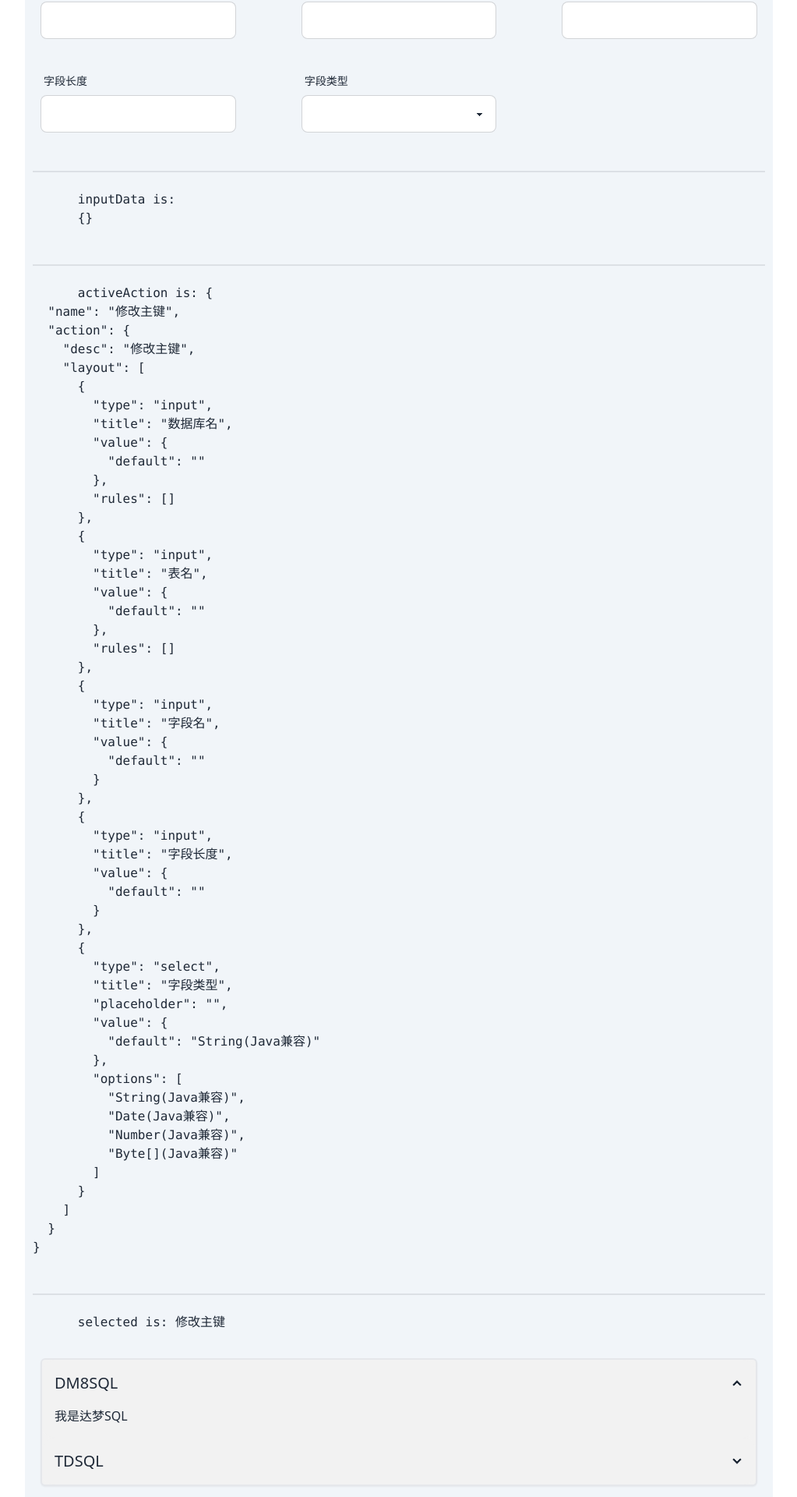
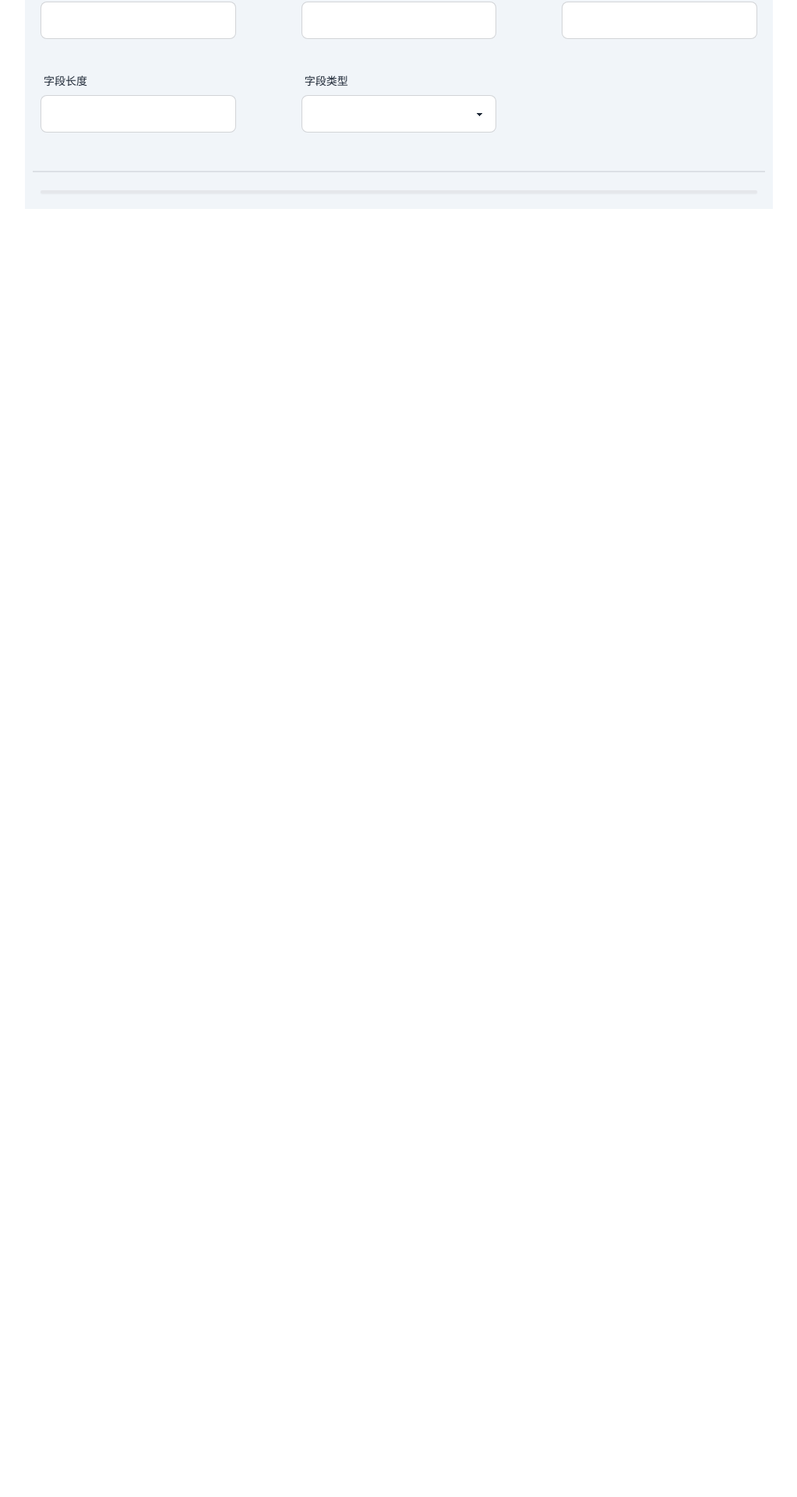
Before and after one commit to HikawaLee/sql-convert-main, a Vue app: page / in a window 1280 px wide. Shown: the part 128-2048 px from the top of the page at 78% size, without its empty margins (128-1151 px from the left). After the commit the page ends 800 px from the top, so only its background shows below. Built offline with nearby package versions, Linux system fonts and the light colour scheme.

Commit message:
:sparkles: 测试脚本生成逻辑

```diff
--- a/src/components/ActionConfig.js
+++ b/src/components/ActionConfig.js
@@ -159,7 +159,18 @@ const actions = [
                 },
                 "rules": [], //校验规则, 待定
             },
-
+            {
+                "type": "input",
+                "title": "表名",
+                "required": {
+                    "message": "请填入表名, 例如: test, 注意: 请勿输入中文",
+                },
+                "value": {
+                    "type": String,
+                    "default": "",
+                },
+                "rules": [],
+            },
             {
                 "type": "input",
                 "title": "字段名",
--- a/src/components/Output.vue
+++ b/src/components/Output.vue
@@ -1,26 +1,33 @@
 <template>
+  <template v-for="(sql, index) in props.sqlList">
     <div class="collapse collapse-arrow bg-base-200">
       <input type="radio" name="my-accordion-2" checked="checked" />
       <div class="collapse-title text-xl font-medium">
-    DM8SQL
+        {{sql.dbType}}
       </div>
       <div class="collapse-content">
-    <p>我是达梦SQL</p>
+        <p>
+          {{sql}}
+        </p>
       </div>
     </div>
-<div class="collapse collapse-arrow bg-base-200">
-  <input type="radio" name="my-accordion-2" />
-  <div class="collapse-title text-xl font-medium">
-    TDSQL
-  </div>
-  <div class="collapse-content" >
-    <p>我是TDSQL</p>
-  </div>
-</div>
+  </template>
+<!--<div class="collapse collapse-arrow bg-base-200">-->
+<!--  <input type="radio" name="my-accordion-2" /> -->
+<!--  <div class="collapse-title text-xl font-medium">-->
+<!--    TDSQL-->
+<!--  </div>-->
+<!--  <div class="collapse-content" > -->
+<!--    <p>我是TDSQL</p>-->
+<!--  </div>-->
+<!--</div>-->
 </template>
 
 <script setup>
 
+  const props = defineProps({
+    sqlList: Array
+  });
 </script>
 
 <style lang="scss" scoped>
--- /dev/null
+++ b/src/scripts/sqlbuilder.js
@@ -0,0 +1,93 @@
+
+// 根据给定的参数生成不同的数据库sql，用于添加列，支持事务, 例如参数为：
+//    inputData is:
+//       {
+//   "Lg_X6iWRgV": { // 该字段的id, 用于获取label和selected, 是随机生成的, 用于区分不同的字段, 在这里没有实际意义, 脚本中需要注意不要硬编码
+//     "label": "是否大表",
+//     "selected": "否"
+//   },
+//   "xfuzUAkckV": {
+//     "label": "数据库名",
+//     "selected": "test_db"
+//   },
+//   "MeBubCr0R6": {
+//     "label": "表名",
+//     "selected": "test_user"
+//   },
+//   "WbY5RxAoI_": {
+//     "label": "字段名",
+//     "selected": "user_id"
+//   },
+//   "8QEinkw75f": {
+//     "label": "测试多个多选框",
+//     "selected": []
+//   },
+//   "cTObeeChoc": {
+//     "label": "目标数据库",
+//     "selected": [
+//       "达梦",
+//       "TD SQL"
+//     ]
+//   },
+//   "EApf8knouk": {
+//     "label": "字段长度",
+//     "selected": "20"
+//   },
+//   "v8Ak3W05Q3": {
+//     "label": "字段类型",
+//     "selected": "String(Java兼容)"
+//   }
+// }
+
+// 返回的sql为：
+//    [
+//   "ALTER TABLE test_db.test_user ADD COLUMN user_id VARCHAR(20);"
+// ]
+
+// 该脚本的目的是为了生成sql，所以不需要考虑sql注入问题，但是需要考虑sql的正确性，例如字段类型和长度的匹配，以及事务的处理
+function generateSQL(inputData) {
+    // 遍历 inputData，整理出我们需要的信息
+    const result = [];
+    let info = {};
+    for (let id in inputData) {
+        info[inputData[id].label] = inputData[id].selected;
+    }
+
+    // 准备基础SQL语句
+    let sqlBase = `ALTER TABLE ${info['数据库名']}.${info['表名']} ADD COLUMN ${info['字段名']} ${getType(info['字段类型'], info['字段长度'])}`;
+
+
+    // 根据不同数据库类型，返回不同的SQL语句
+    if (info['目标数据库'].includes('达梦')) {
+        let dmSql = `BEGIN WMSYS.WM_concat('${sqlBase}'); COMMIT; END;`;
+        console.log('达梦数据库SQL：', dmSql);
+        result.push({
+            sql: dmSql,
+            dbType: '达梦'
+        });
+    }
+    if (info['目标数据库'].includes('TD SQL')) {
+        let tdSql = `BEGIN TRANSACTION; ${sqlBase} COMMIT; ROLLBACK;`;
+        console.log('TD SQL数据库SQL：', tdSql);
+        result.push({
+            sql: tdSql,
+            dbType: 'TD SQL'
+        });
+    }
+
+    // 返回SQL语句
+    return result;
+}
+
+// 获取字段类型SQL表示
+// 这个只是一个示例，你可能需要考虑更多的数据类型，并处理好每种类型的数据长度
+function getType(type, len) {
+    switch(type) {
+        case 'String(Java兼容)':
+            return `VARCHAR(${len});`;
+        // ......
+    }
+}
+
+
+export default generateSQL;
--- a/src/views/Main.vue
+++ b/src/views/Main.vue
@@ -44,31 +44,31 @@
 
 
   <div class="divider"></div>
-  <div>
-    <pre>
-      inputData is:
-      {{ JSON.stringify(inputData, null, 2) }}
-    </pre>
-  </div>
-  <div>
+<!--  <div>-->
+<!--    <pre>-->
+<!--      inputData is:-->
+<!--      {{ JSON.stringify(inputData, null, 2) }}-->
+<!--    </pre>-->
+<!--  </div>-->
+<!--  <div>-->
 
-    <div class="divider"></div>
+<!--    <div class="divider"></div>-->
 
-    <pre>
-      activeAction is: {{ activeAction }}
-    </pre>
+<!--    <pre>-->
+<!--      activeAction is: {{ activeAction }}-->
+<!--    </pre>-->
 
 
 
-    <div class="divider"></div>
-    <pre>
-      selected is: {{ selected }}
-    </pre>
-  </div>
+<!--    <div class="divider"></div>-->
+<!--    <pre>-->
+<!--      selected is: {{ selected }}-->
+<!--    </pre>-->
+<!--  </div>-->
 
 
   <div class="m-2.5 bg-base-200 border-2 rounded-md shadow-sm">
-    <Output/>
+    <Output :sql-list="sqlList"/>
   </div>
 </template>
 
@@ -79,6 +79,10 @@ import NamedActionMap from "../components/ActionConfig.js";
 import standardize from "../utils/Standardize.js";
 import {computed, ref,  reactive} from "vue";
 import UniqueID from "../utils/UniqueID.js";
+import buildAddColumnSql from "../scripts/sqlbuilder.js";
+
+
+
 const defaultAction = NamedActionMap.find((item) => item.name === '修改主键') || NamedActionMap[0];
 const selected = ref(defaultAction.name)
 const activeAction = computed(() => {
@@ -91,7 +95,6 @@ const componentCnt = computed(() => {
 })
 
 const componentKey = ref([]);
-
 
 const freshComponentKey = () => {
   for (let i = 0; i < componentCnt.value; i++) {
@@ -161,6 +164,7 @@ const alterShow = ref(false);
 // }
 
 
+const sqlList = ref([])
 const generate = (action, data) => {
   const actionName = activeAction.value.name;
   let shouldReturn = false;
@@ -189,6 +193,9 @@ const generate = (action, data) => {
   setTimeout(() => {
     loading.value = false;
   }, 500)
+
+  sqlList.value = buildAddColumnSql(data)
+  console.log(`生成的sql是: ${JSON.stringify(sqlList.value)}`);
 }
 
 
```
Lines whose indentation alone changed are shown as unchanged.
